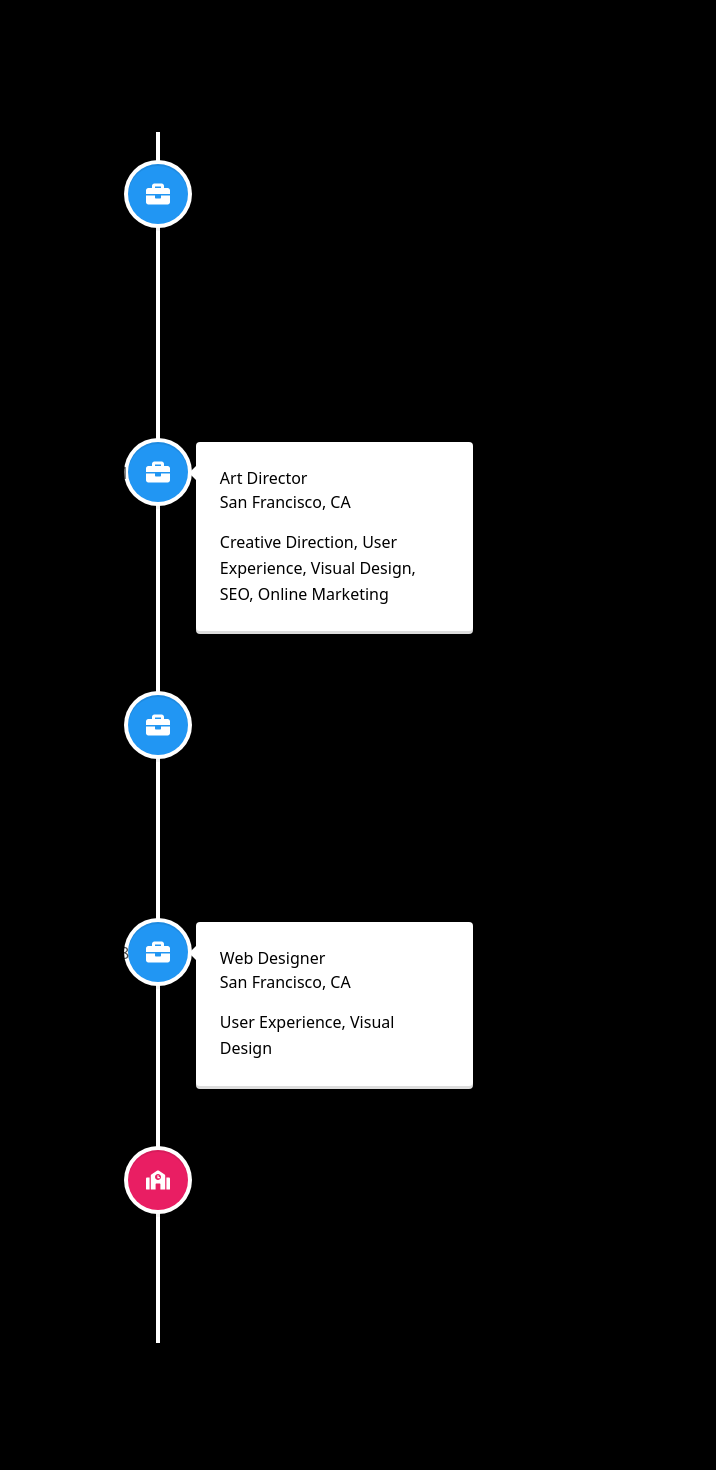
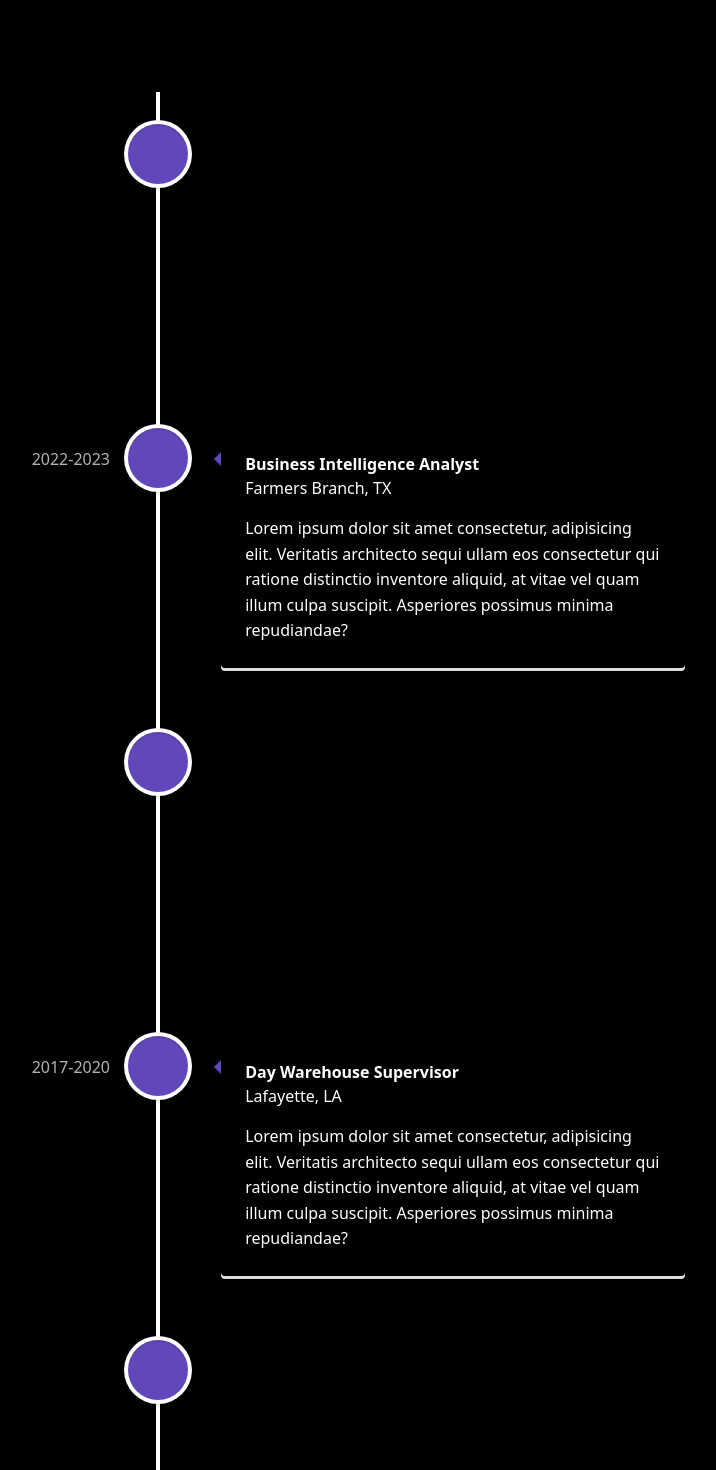
Before and after one commit to Kareem42/my-portfolio, a React (Vite) app: page / in a window 1280 px wide. Shown: the part 2120-3590 px from the top of the page, without its empty margins (482-1198 px from the left). Built offline with nearby package versions, Linux system fonts and the light colour scheme.

Commit message:
Finished vertical timelie and change button style on contact form.

```diff
--- a/src/components/section/About.jsx
+++ b/src/components/section/About.jsx
@@ -54,15 +54,14 @@ export const About = () => {
             </p>
 
             <p className="text-gray-300 mb-6">
-              I was introduced to programming in 2014, where I took a course in
+              I was introduced to programming in 2015, where I took a course in
               Java Application Development at a local community college in
               Louisiana. From there, I worked in a warehouse for a liquor
               distributor for the first 3 years in Lafayette, Louisiana. Then
               transferred to Dallas, Texas in 2020 before becoming a Business
-              Intelligence Analyst in 2022 for the same company. During the 2020
-              transfer, I taught myself Frontend Web Development through various
-              educational resources like LinkedIn, Udemy, and Codecademy. My
-              continous learning and attitude for learning more is what led me
+              Intelligence Analyst in 2022 for the same company. During 2020, due to Covid restrictions,
+              I taught myself Frontend Web Development through various
+              educational resources like LinkedIn, Udemy, and Codecademy. My self-motivation, attitude, and approach for learning more is what led me
               into creating this portfolio and other projects.
             </p>
           </div>
--- a/src/components/section/Contact.jsx
+++ b/src/components/section/Contact.jsx
@@ -39,7 +39,7 @@ export const Contact = () => {
     >
       <RevealOnScroll>
         <div className="px-4 w-full min-w-[300px] md:w-[500px] sm:w-2/3 p-6">
-          <h2 className="text-3xl font-bold mb-8 bg-gradient-to-r from-blue-500 to-cyan-400 bg-clip-text text-transparent text-center">
+          <h2 className="text-3xl font-bold mb-8 bg-gradient-to-r from-blue-500 to-purple-400 bg-clip-text text-transparent text-center">
             {" "}
             Get In Touch
           </h2>
@@ -89,12 +89,14 @@ export const Contact = () => {
               />
             </div>
 
+            <div className="flex items-center justify-center">
             <button
               type="submit"
-              className="w-full bg-blue-500 text-white py-3 px-6 rounded font-medium transition relative overflow-hidden hover:-translate-y-2.5 hover:shadow-[0_0_15px_rgba(75,0,130,0.4)]"
+              className="inline-flex items-center justify-center p-0.5 mb-2 me-2 overflow-hidden text-sm font-medium text-gray-900 rounded-lg group bg-gradient-to-br from-purple-600 to-blue-500 group-hover:from-purple-600 group-hover:to-blue-500 hover:text-white dark:text-white focus:ring-4 focus:outline-none focus:ring-blue-300 dark:focus:ring-blue-800"
             >
-              Send Message
+              <span className="relative px-5 py-2.5 transition-all ease-in duration-75 bg-white dark:bg-gray-900 rounded-md group-hover:bg-transparent group-hover:dark:bg-transparent">Send Message</span>
             </button>
+            </div>
           </form>
         </div>
       </RevealOnScroll>
--- a/src/components/section/History.jsx
+++ b/src/components/section/History.jsx
@@ -15,85 +15,91 @@ export const History = () => {
       <RevealOnScroll>
         <div className="max-w-3xl mx-auto px-4">
           <h2 className="text-3xl font-bold mb-8 bg-gradient-to-r from-blue-500 to-purple-400 bg-clip-text text-transparent text-center">
-            History
-          </h2>
-        </div>
-        <div className="relative pt-10">
+            Work & Education
+          </h2></div>
+
         <VerticalTimeline>
           <VerticalTimelineElement
             className="vertical-timeline-element--work w-full h-auto relative z-0 rounded-lg transition-all duration-300 hover:scale-110"
-              contentStyle={{ background: "rgb(146, 162, 182)", color: "#fff" }}
-              contentArrowStyle={{
-                borderRight: "5px solid  rgb(33, 150, 243)",
-              }}
-              date="2011 - present"
-              iconStyle={{ background: "rgb(33, 150, 243)", color: "#fff" }}
-              icon={<FaBriefcase />}
+            contentStyle={{ background: 'rgb(0, 0, 0)', color: '#fff' }}
+            contentArrowStyle={{ borderRight: '7px solid rgb(97,71,185)' }}
+            date="2023-present"
+            iconStyle={{ background: 'rgb(97, 71, 185)' }}
+            icon={FaBriefcase}
+            position="left"
           >
-              <h3 className="vertical-timeline-element-title text-black font-bold text-black">
-                Creative Director
-              </h3>
-              <h4 className="text-black vertical-timeline-element-subtitle">Miami, FL</h4>
-              <p className="text-black font-bold">
-                Creative Direction, User Experience, Visual Design, Project
-                Management, Team Leading
-              </p>
+            <h3 className="vertical-timeline-element-title font-bold">Business Intelligence Manager</h3>
+            <h4 className="vertical-timeline-element-subtitle">Farmers Branch, TX</h4>
+            <p>Lorem ipsum dolor sit amet consectetur, adipisicing elit. Veritatis architecto sequi ullam eos consectetur qui ratione distinctio inventore aliquid, at vitae vel quam illum culpa suscipit. Asperiores possimus minima repudiandae?</p>
           </VerticalTimelineElement>
+        </VerticalTimeline>
+
+        <VerticalTimeline>
           <VerticalTimelineElement
             className="vertical-timeline-element--work w-full h-auto relative z-0 rounded-lg transition-all duration-300 hover:scale-110"
-              date="2010 - 2011"
-              iconStyle={{ background: "rgb(33, 150, 243)", color: "#fff" }}
-              icon={<FaBriefcase />}
+            contentStyle={{ background: 'rgb(0, 0, 0)', color: '#fff' }}
+            contentArrowStyle={{ borderRight: '7px solid rgb(97,71,185)' }}
+            date="2022-2023"
+            iconStyle={{ background: 'rgb(97,71,185)' }}
+            icon={FaBriefcase}
+            position="right"
           >
-              <h3 className="vertical-timeline-element-title">Art Director</h3>
-              <h4 className="vertical-timeline-element-subtitle text-black">
-                San Francisco, CA
-              </h4>
-              <p>
-                Creative Direction, User Experience, Visual Design, SEO, Online
-                Marketing
-              </p>
+            <h3 className="vertical-timeline-element-title font-bold">Business Intelligence Analyst</h3>
+            <h4 className="vertical-timeline-element-subtitle">Farmers Branch, TX</h4>
+            <p>Lorem ipsum dolor sit amet consectetur, adipisicing elit. Veritatis architecto sequi ullam eos consectetur qui ratione distinctio inventore aliquid, at vitae vel quam illum culpa suscipit. Asperiores possimus minima repudiandae?</p>
           </VerticalTimelineElement>
+        </VerticalTimeline>
+
+        <VerticalTimeline>
           <VerticalTimelineElement
             className="vertical-timeline-element--work w-full h-auto relative z-0 rounded-lg transition-all duration-300 hover:scale-110"
-              date="2008 - 2010"
-              iconStyle={{ background: "rgb(33, 150, 243)", color: "#fff" }}
-              icon={<FaBriefcase />}
+            contentStyle={{ background: 'rgb(0, 0, 0)', color: '#fff' }}
+            contentArrowStyle={{ borderRight: '7px solid rgb(97,71,185)' }}
+            date="2020-2022"
+            iconStyle={{ background: 'rgb(97,71,185)' }}
+            icon={FaBriefcase}
+            position="left"
           >
-              <h3 className="vertical-timeline-element-title">Web Designer</h3>
-              <h4 className="vertical-timeline-element-subtitle">
-                Los Angeles, CA
-              </h4>
-              <p>User Experience, Visual Design</p>
+            <h3 className="vertical-timeline-element-title font-bold">Night Warehouse Supervisor</h3>
+            <h4 className="vertical-timeline-element-subtitle">Farmers Branch, TX</h4>
+            <p>Lorem ipsum dolor sit amet consectetur, adipisicing elit. Veritatis architecto sequi ullam eos consectetur qui ratione distinctio inventore aliquid, at vitae vel quam illum culpa suscipit. Asperiores possimus minima repudiandae?</p>
           </VerticalTimelineElement>
+        </VerticalTimeline>
+
+        <VerticalTimeline>
           <VerticalTimelineElement
             className="vertical-timeline-element--work w-full h-auto relative z-0 rounded-lg transition-all duration-300 hover:scale-110"
-              date="2006 - 2008"
-              iconStyle={{ background: "rgb(33, 150, 243)", color: "#fff" }}
-              icon={<FaBriefcase />}
+            contentStyle={{ background: 'rgb(0, 0, 0)', color: '#fff' }}
+            contentArrowStyle={{ borderRight: '7px solid rgb(97,71,185)' }}
+            date="2017-2020"
+            iconStyle={{ background: 'rgb(97,71,185)' }}
+            icon={FaBriefcase}
+            position="right"
           >
-              <h3 className="vertical-timeline-element-title">Web Designer</h3>
-              <h4 className="vertical-timeline-element-subtitle">
-                San Francisco, CA
-              </h4>
-              <p>User Experience, Visual Design</p>
-            </VerticalTimelineElement>
-            <VerticalTimelineElement
-              className="vertical-timeline-element--education w-full h-auto relative z-0 rounded-lg transition-all duration-300 hover:scale-110"
-              date="April 2013"
-              iconStyle={{ background: "rgb(233, 30, 99)", color: "#fff" }}
-              icon={<FaSchool />}
-            >
-              <h3 className="vertical-timeline-element-title">
-                Content Marketing for Web, Mobile and Social Media
-              </h3>
-              <h4 className="vertical-timeline-element-subtitle">
-                Online Course
-              </h4>
-              <p>Strategy, Social Media</p>
+            <h3 className="vertical-timeline-element-title font-bold">Day Warehouse Supervisor</h3>
+            <h4 className="vertical-timeline-element-subtitle">Lafayette, LA</h4>
+            <p>Lorem ipsum dolor sit amet consectetur, adipisicing elit. Veritatis architecto sequi ullam eos consectetur qui ratione distinctio inventore aliquid, at vitae vel quam illum culpa suscipit. Asperiores possimus minima repudiandae?</p>
           </VerticalTimelineElement>
         </VerticalTimeline>
-        </div>
+
+        <VerticalTimeline>
+          <VerticalTimelineElement
+            className="vertical-timeline-element--educcation w-full h-auto relative z-0 rounded-lg transition-all duration-300 hover:scale-110"
+            contentStyle={{ background: 'rgb(0, 0, 0)', color: '#fff' }}
+            contentArrowStyle={{ borderRight: '7px solid rgb(97,71,185)' }}
+            date="2015-2016"
+            iconStyle={{ background: 'rgb(97,71,185)' }}
+            icon={FaSchool}
+            position="left"
+          >
+            <h3 className="vertical-timeline-element-title font-bold">South Louisiana Community College</h3>
+            <h4 className="vertical-timeline-element-subtitle">Lafayette, LA</h4>
+            <h4 className="vertical-timeline-element-subtitle"><strong>ASS in Informaton Technology</strong></h4>
+            <p>Lorem ipsum dolor sit amet consectetur, adipisicing elit. Veritatis architecto sequi ullam eos consectetur qui ratione distinctio inventore aliquid, at vitae vel quam illum culpa suscipit. Asperiores possimus minima repudiandae?</p>
+          </VerticalTimelineElement>
+        </VerticalTimeline>
+
+
       </RevealOnScroll>
     </section>
   );
```
Also changed, not shown: src/index.css (+0 -18 lines). Lines whose indentation alone changed are shown as unchanged.
